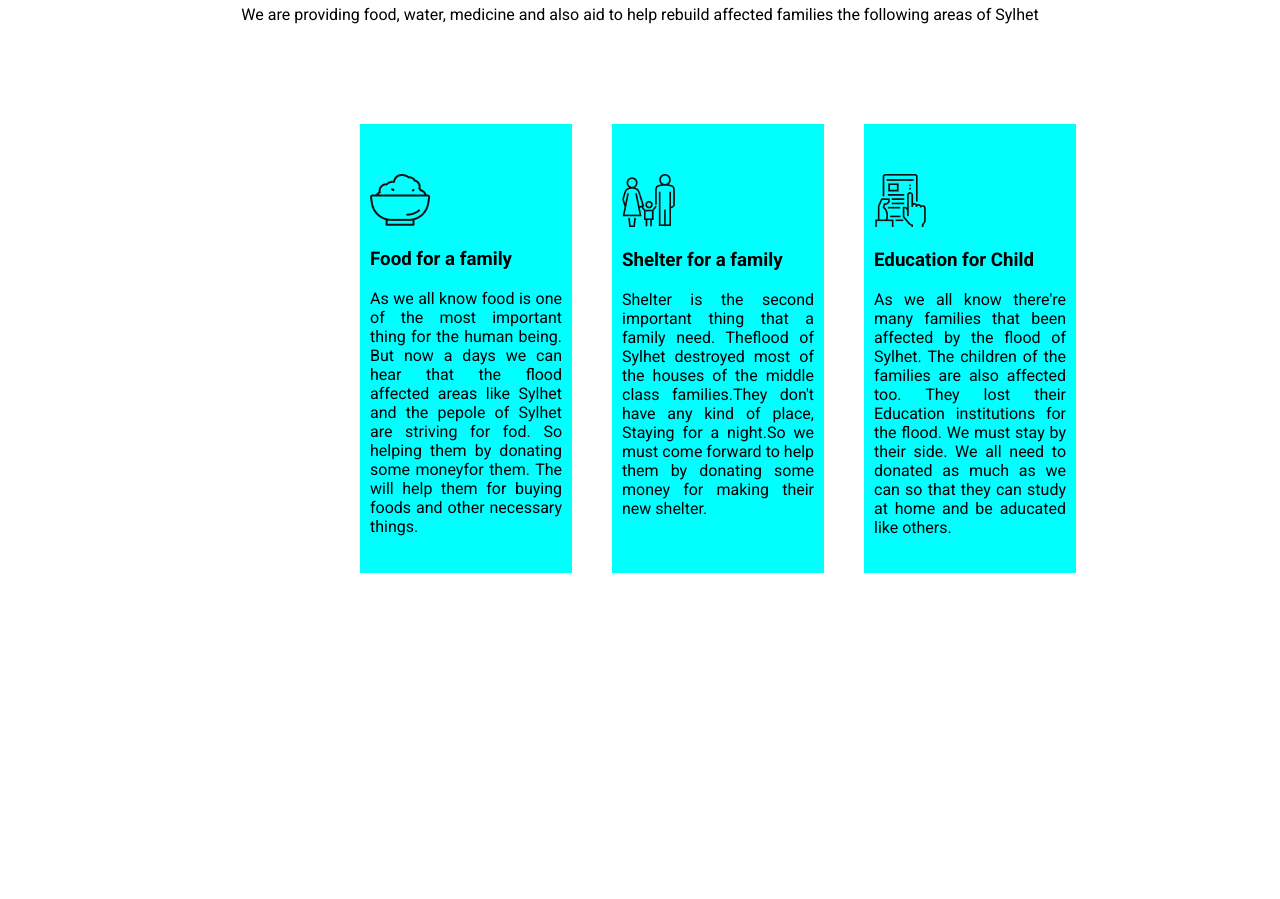
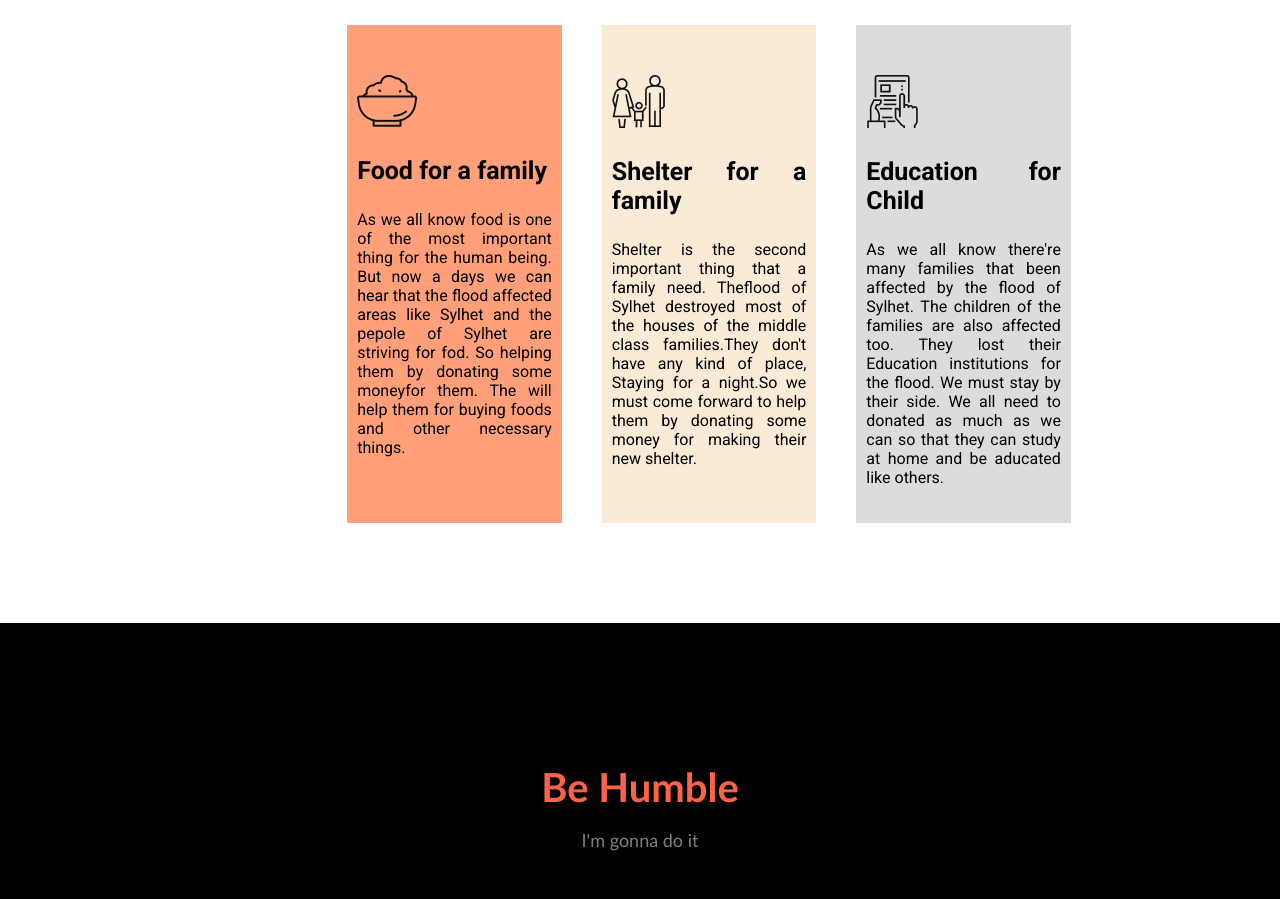
Before and after one commit to ashik522/donate-now, a plain HTML site: page index.html in a window 1280 px wide. Shown: the part 1940-2839 px from the top of the page. Before the commit the page ends 2613 px from the top, so only its background shows below. Drawn offline with Linux system fonts and the light colour scheme.

Commit message:
finally done

```diff
--- a/index.html
+++ b/index.html
@@ -102,8 +102,10 @@
             </p>
         </div>
     </section>
-
-
 </body>
+<footer>
+    <h3>Be Humble</h3>
+    <p>I'm gonna do it</p>
+</footer>
 
 </html>
--- a/style.css
+++ b/style.css
@@ -15,6 +15,11 @@ h1 {
 
 h2 {
     font-size: 60px;
+    margin-bottom: 0%;
+}
+
+h3 {
+    font-size: 25px;
 }
 
 .first-donate img {
@@ -124,7 +129,7 @@ input[type="text"] {
     display: flex;
     margin-top: 100px;
     margin-bottom: 100px;
-    padding-left: 25%;
+    padding-left: 24%;
     text-align: justify;
 
 }
@@ -140,3 +145,41 @@ input[type="text"] {
     padding-right: 10px;
     margin-left: 40px;
 }
+
+.family {
+    background-color: lightsalmon;
+}
+
+.shelter {
+    background-color: antiquewhite;
+}
+
+.education {
+    background-color: gainsboro;
+}
+
+.black {
+    color: black;
+    margin-bottom: 0%;
+    width: 50%;
+
+}
+
+footer {
+    text-align: center;
+    padding-top: 100px;
+    padding-bottom: 30px;
+    background-color: black;
+    font-family: 'Trebuchet MS', 'Lucida Sans Unicode', 'Lucida Grande', 'Lucida Sans', Arial, sans-serif;
+}
+
+footer h3 {
+    color: tomato;
+    font-size: 40px;
+    margin-bottom: 0%;
+}
+
+footer p {
+    color: gray;
+    font-size: large;
+}
```
